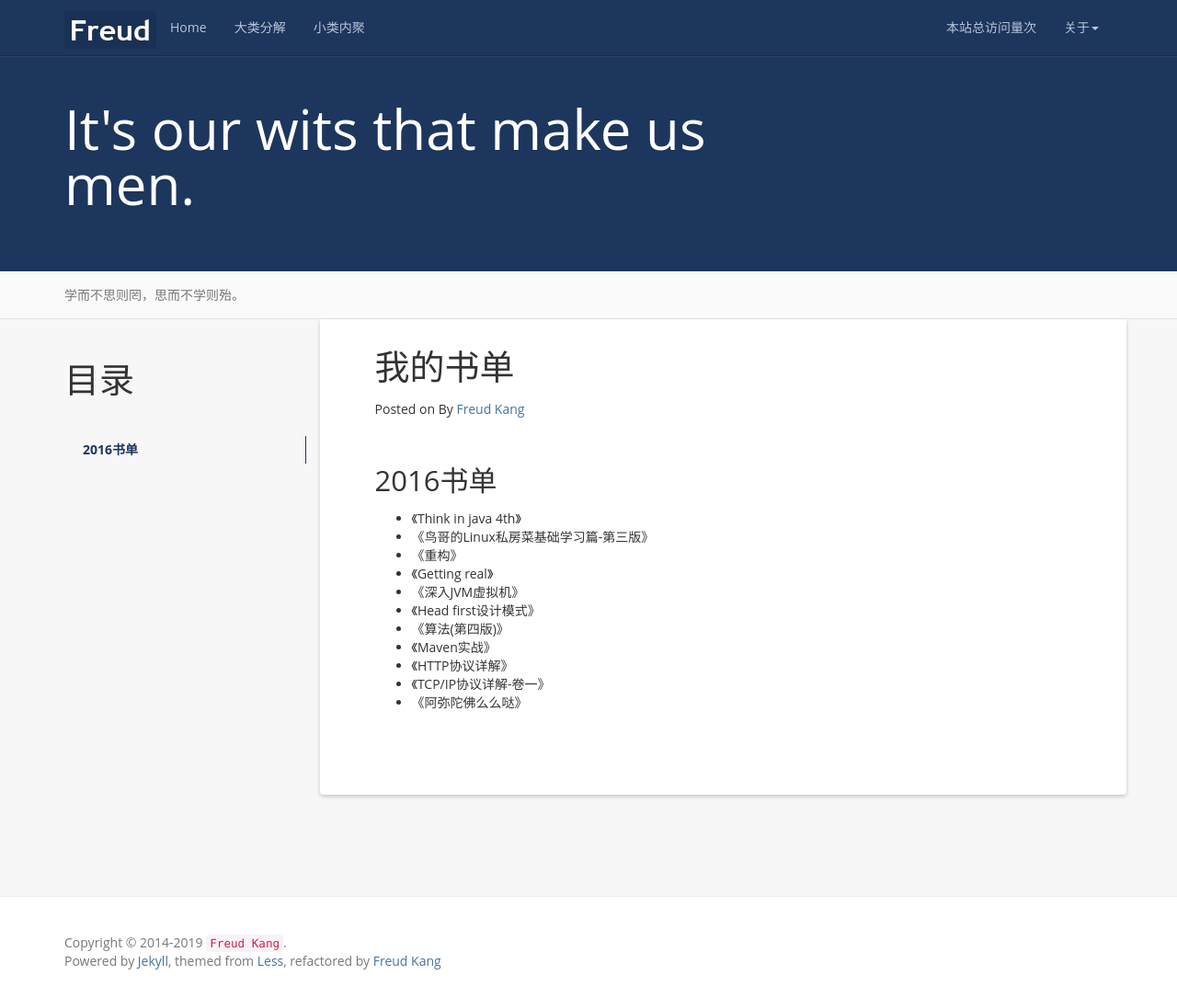
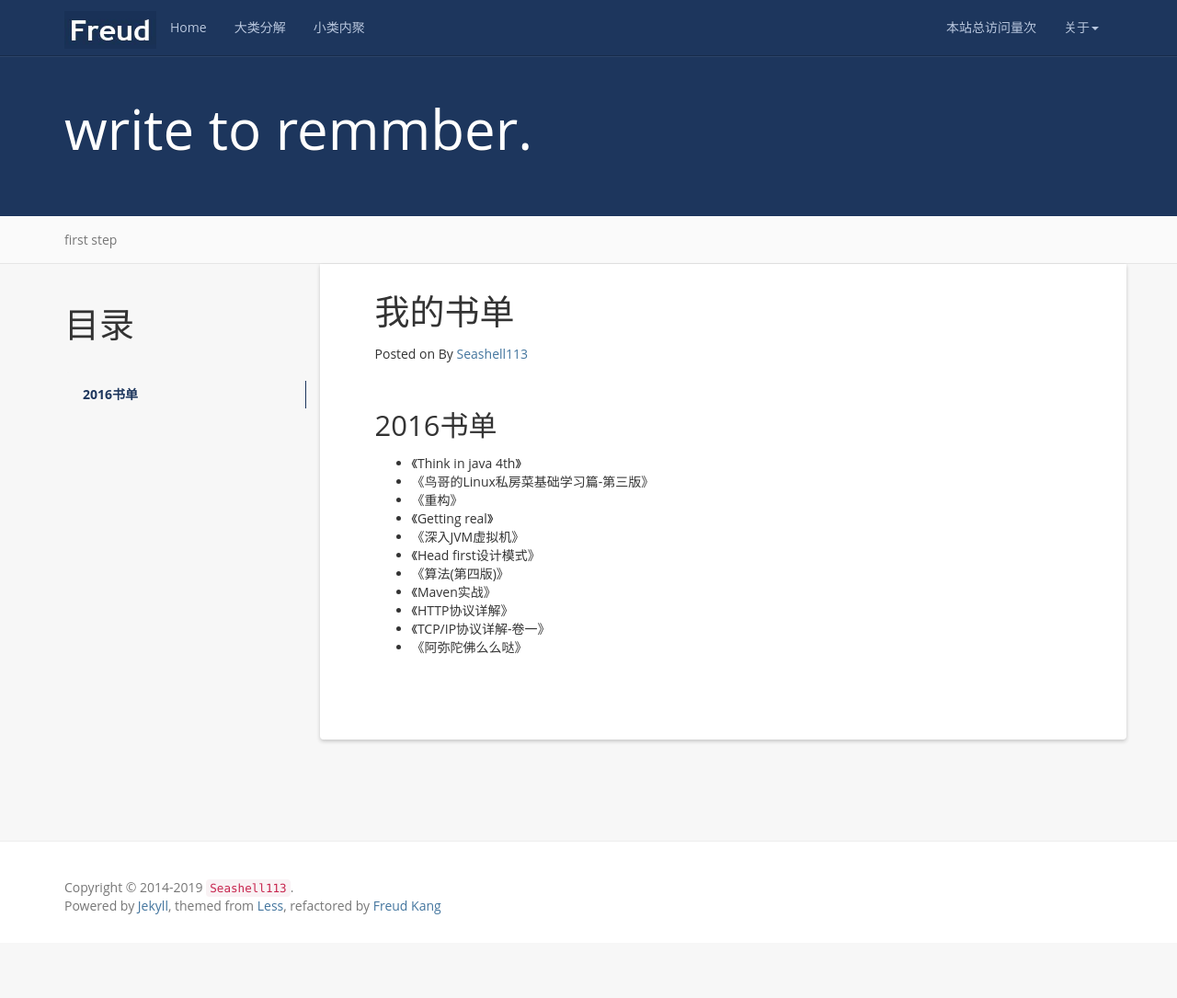
Before and after one commit to Seashell113/Seashell113.github.io, a Jekyll site: the page built from books.md, in a window 1280 px wide and 1085 px high. Shown: the whole window at 92% size. Built offline with Jekyll 4.4.1, drawn with Linux system fonts in a browser that asks for light colours; nearby versions of some CDN libraries; a script that is not in the unit is left out; comment, search, counter and statistics services are not loaded.

Commit message:
change config

```diff
--- a/_config.yml
+++ b/_config.yml
@@ -1,15 +1,13 @@
 # Site settings
-name: Less Or More
-email: luoyan35714@126.com
-author: Freud Kang
-url: http://www.hifreud.com
-resume_site: http://www.hifreud.com/Resume.io/
+name: Space
+email: 971866257@qq.com
+author: Seashell113
 github: https://github.com/luoyan35714/
 baseurl: "/"
-description: Actually, less is more!
-meta_description: 康志华;个人博客;学而不思则罔;思而不学则殆;生命不止;折腾不休
-motto: It's our wits that make us men.
-banner: 学而不思则罔，思而不学则殆。
+description: Do more , and speak less.
+meta_description:
+motto: write to remmber.
+banner: first step
 
 #permalink: /:categories/:year/:month/:day/:title/
 permalink: /:year/:month/:day/:title/
@@ -17,9 +15,9 @@ paginate: 10
 
 exclude: ['README.md', 'Gemfile.lock', 'Gemfile', 'Rakefile']
 
-github_username: luoyan35714
+github_username: Seashell113
 
 # Build settings
 markdown: kramdown
 
-baidu_analysis: 94be4b0f9fc5d94cc0d0415ea6761ae9
+baidu_analysis: 962ea55e8c9d4229106ac41e96c7f64c
```
